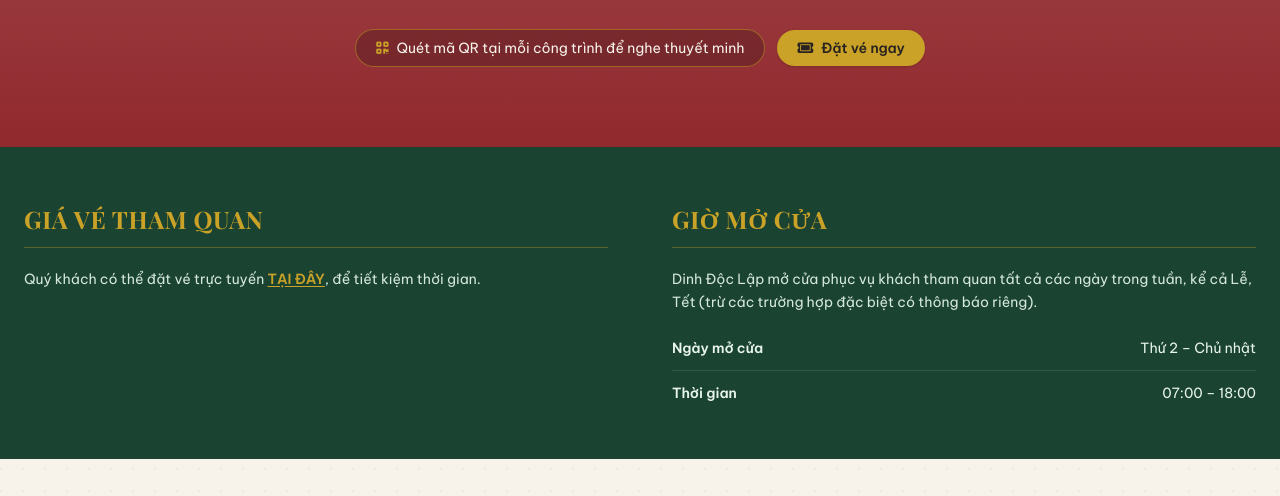
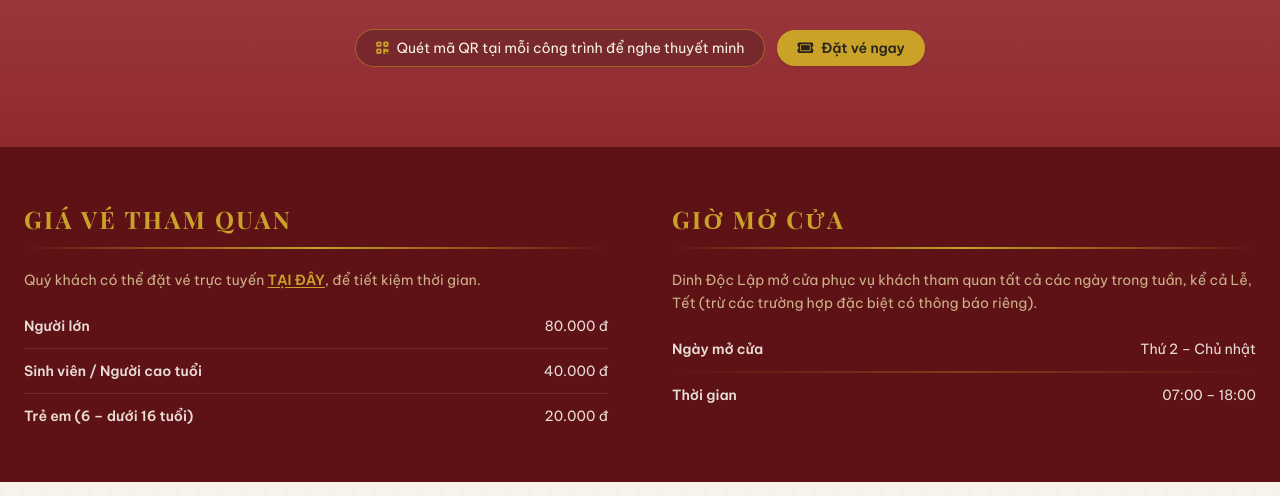
Before and after one commit to tnam070555/SE-Group9, a website: page public/index.html in a window 1280 px wide. Shown: the part 302-798 px from the top of the page. Drawn offline with nearby package versions, Linux system fonts and the light colour scheme; no server answers.

Commit message:
Fix lỗi section ticket, đổi màu về heritage red/gold

```diff
--- a/public/index.html
+++ b/public/index.html
@@ -96,36 +96,34 @@
   </section>
 
   <!-- ===== GIÁ VÉ & GIỜ MỞ CỬA ===== -->
-  <section style="background:#1B4332" id="ticketSection">
+  <section class="bg-heritage-redDeep" id="ticketSection">
     <div class="max-w-7xl mx-auto px-4 sm:px-6 py-10 sm:py-14">
       <div class="grid md:grid-cols-2 gap-10 md:gap-16">
 
         <!-- Cột trái: Giá vé -->
         <div>
-          <h2 class="font-serif text-xl sm:text-2xl font-bold tracking-wide mb-3" style="color:#C9A227" id="ticketPriceTitle"></h2>
-          <div style="height:1px;background:rgba(201,162,39,.35)" class="mb-5"></div>
-          <p class="text-sm mb-6 leading-relaxed" style="color:#d4e8dc" id="ticketPriceDesc">
+          <h2 class="font-serif text-xl sm:text-2xl font-bold tracking-widest text-heritage-gold mb-3" id="ticketPriceTitle"></h2>
+          <div class="gold-rule mb-5"></div>
+          <p class="text-sm mb-6 leading-relaxed text-heritage-goldSoft/80" id="ticketPriceDesc">
             <span id="ticketDescText"></span>
-            <a href="tickets.html" class="font-bold underline underline-offset-2" style="color:#C9A227" id="ticketSectionLink"></a><span id="ticketDescSuffix"></span>
+            <a href="tickets.html" class="font-bold underline underline-offset-2 text-heritage-gold" id="ticketSectionLink"></a><span id="ticketDescSuffix"></span>
           </p>
-          <div class="space-y-3" id="ticketPriceRows">
-            <!-- rows filled by JS or static fallback -->
-          </div>
+          <div id="ticketPriceRows" class="space-y-3"></div>
         </div>
 
         <!-- Cột phải: Giờ mở cửa -->
         <div>
-          <h2 class="font-serif text-xl sm:text-2xl font-bold tracking-wide mb-3" style="color:#C9A227" id="ticketHoursTitle"></h2>
-          <div style="height:1px;background:rgba(201,162,39,.35)" class="mb-5"></div>
-          <p class="text-sm mb-6 leading-relaxed" style="color:#d4e8dc" id="ticketHoursDesc"></p>
+          <h2 class="font-serif text-xl sm:text-2xl font-bold tracking-widest text-heritage-gold mb-3" id="ticketHoursTitle"></h2>
+          <div class="gold-rule mb-5"></div>
+          <p class="text-sm mb-6 leading-relaxed text-heritage-goldSoft/80" id="ticketHoursDesc"></p>
           <div class="space-y-3">
-            <div class="flex justify-between text-sm" style="color:#e8f5ee">
-              <span class="font-bold" id="ticketDayLabel"></span>
+            <div class="flex justify-between text-sm text-heritage-paper/90">
+              <span class="font-semibold" id="ticketDayLabel"></span>
               <span id="ticketDayValue"></span>
             </div>
-            <div style="height:1px;background:rgba(255,255,255,.1)"></div>
-            <div class="flex justify-between text-sm" style="color:#e8f5ee">
-              <span class="font-bold" id="ticketTimeLabel"></span>
+            <div class="gold-rule opacity-30"></div>
+            <div class="flex justify-between text-sm text-heritage-paper/90">
+              <span class="font-semibold" id="ticketTimeLabel"></span>
               <span>07:00 – 18:00</span>
             </div>
           </div>
@@ -680,6 +678,20 @@
       }
     }
 
+    // ---------- Bảng giá vé ----------
+    function renderTicketPriceRows() {
+      const box = document.getElementById('ticketPriceRows');
+      if (!box) return;
+      const rows = (S().ticketRows || []);
+      box.replaceChildren();
+      rows.forEach(([label, price], i) => {
+        const row = el('div', 'flex justify-between items-center text-sm text-heritage-paper/90'
+          + (i > 0 ? ' pt-3 border-t border-white/10' : ''));
+        row.append(el('span', 'font-semibold', label), el('span', '', price));
+        box.append(row);
+      });
+    }
+
     window.addEventListener('DOMContentLoaded', async () => {
       document.getElementById('modalClose').addEventListener('click', closeModal);
       document.getElementById('modal').addEventListener('click', (e) => { if (e.target.id === 'modal') closeModal(); });
```
